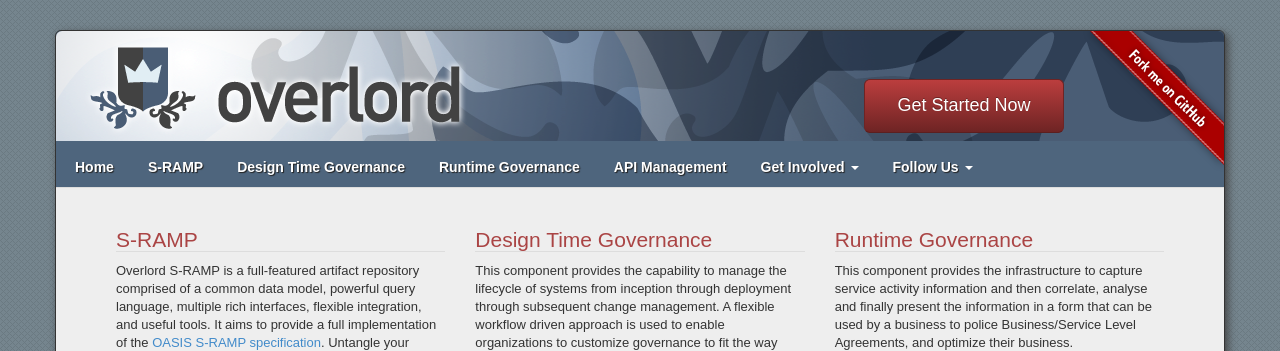
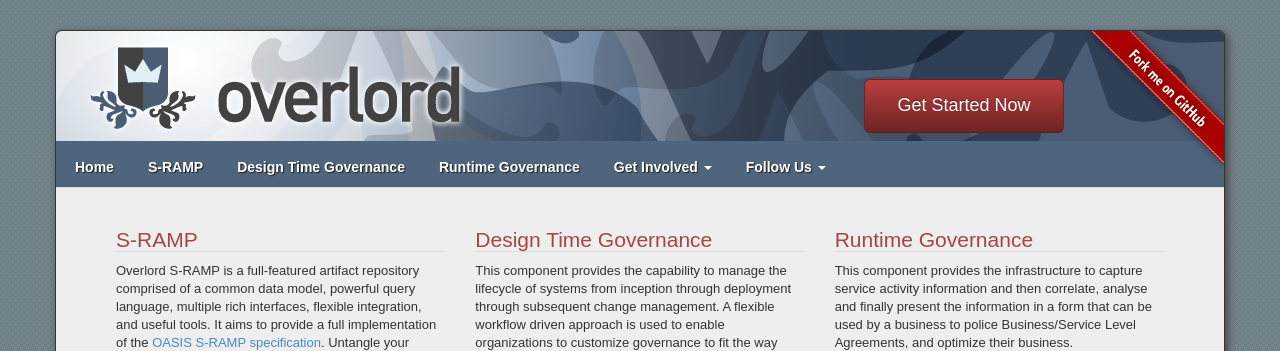
Before and after one commit to Governance/Governance.github.io, a Jekyll site: the page built from index.html, in a window 1280 px wide. Shown: the top 351 px of the page. Built offline with Jekyll 4.4.1, drawn with Linux system fonts in a browser that asks for light colours.

```diff
--- a/_config.yml
+++ b/_config.yml
@@ -5,8 +5,6 @@ nav:
    url: /dtgov
  - title: Runtime Governance
    url: /rtgov
- - title: API Management
-   url: /apiman
  - title: Get Involved
    url: /getinvolved
    subnav:
```
